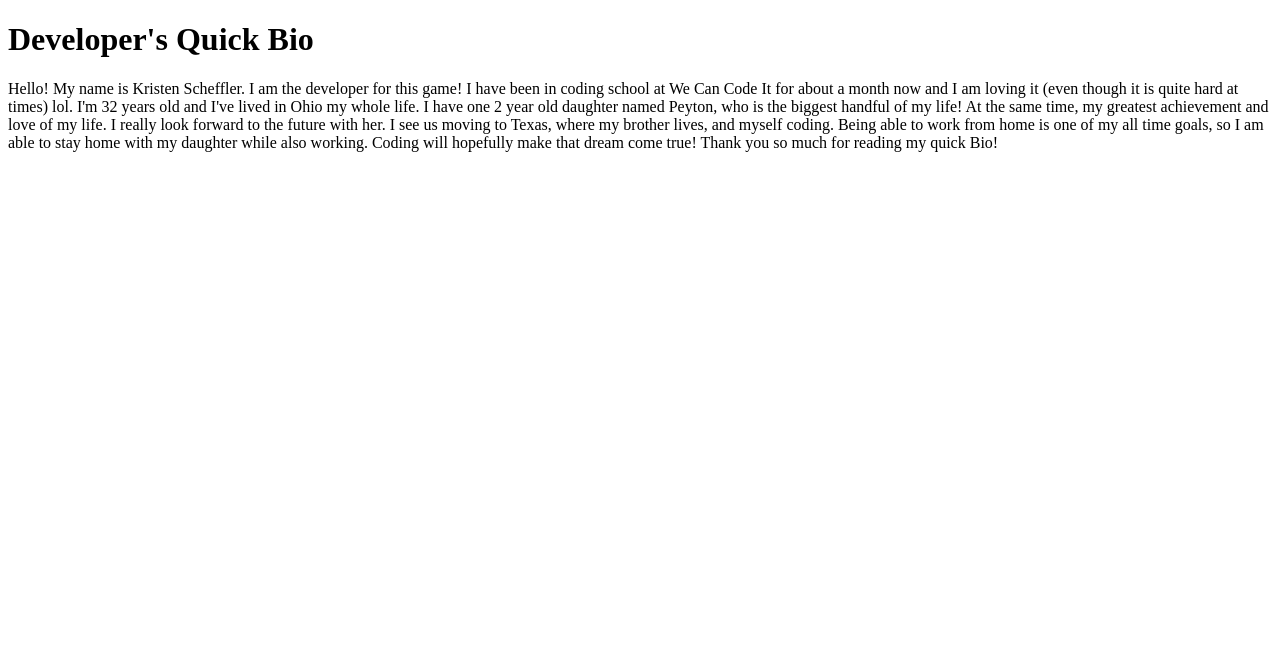
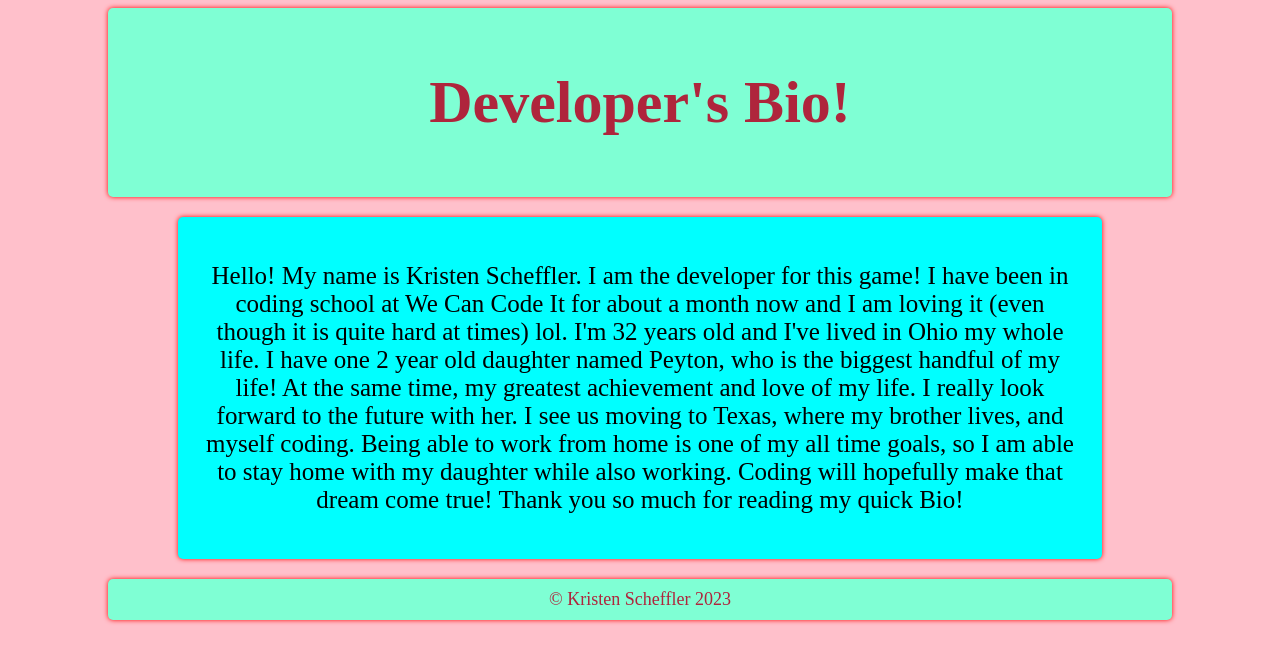
Before and after one commit to WeCanCodeIT/donut-clicker-KristenScheffler, a plain HTML site: page index2.html in a window 1280 px wide. Drawn offline with Linux system fonts and the light colour scheme.

Commit message:
Final update before turn in

```diff
--- a/app.js
+++ b/app.js
@@ -13,6 +13,7 @@ function resetGame() {
     updateAutoClickerCount();
     updateAutoClickerCost();
     updateDonutCount();
+    updateAutoClickerButtonState();
 }
 
 resetButton.addEventListener("click", resetGame);
--- a/index2.html
+++ b/index2.html
@@ -3,13 +3,23 @@
 <head>
     <meta charset="UTF-8">
     <meta name="viewport" content="width=device-width, initial-scale=1.0">
-    <title>Document</title>
+    <title>Developer's Bio</title>
+    <link rel="stylesheet" href="style2.css">
 </head>
 <body>
     <header>
-        <h1>Developer's Quick Bio</h1>
-        <p>Hello! My name is Kristen Scheffler. I am the developer for this game! I have been in coding school at We Can Code It for about a month now and I am loving it (even though it is quite hard at times) lol. I'm 32 years old and I've lived in Ohio my whole life. I have one 2 year old daughter named Peyton, who is the biggest handful of my life! At the same time, my greatest achievement and love of my life. I really look forward to the future with her. I see us moving to Texas, where my brother lives, and myself coding. Being able to work from home is one of my all time goals, so I am able to stay home with my daughter while also working. Coding will hopefully make that dream come true! Thank you so much for reading my quick Bio!</p>
+        <h1>Developer's Bio!</h1>
     </header>
+
+    <main>
+        <section>
+            <p>Hello! My name is Kristen Scheffler. I am the developer for this game! I have been in coding school at We Can Code It for about a month now and I am loving it (even though it is quite hard at times) lol. I'm 32 years old and I've lived in Ohio my whole life. I have one 2 year old daughter named Peyton, who is the biggest handful of my life! At the same time, my greatest achievement and love of my life. I really look forward to the future with her. I see us moving to Texas, where my brother lives, and myself coding. Being able to work from home is one of my all time goals, so I am able to stay home with my daughter while also working. Coding will hopefully make that dream come true! Thank you so much for reading my quick Bio!</p>
+        </section>
+    </main>
+
+    <footer>
+        &copy; Kristen Scheffler 2023
+    </footer>
 
 </body>
 </html>
--- a/style.css
+++ b/style.css
@@ -6,32 +6,59 @@
 .dropdown-content {
     display: none;
     position: absolute;
-    background-color: #f9f9f9;
+    background-color: aquamarine;
     min-width: 200px;
-    box-shadow: 0px 8px 16px 0px rgba(0,0,0,0.2);
-    z-index: 1;
+    box-shadow: 0px 8px 16px 0px pink;
 }
 
 .dropdown:hover .dropdown-content {
     display: block;
 }
 
-.modal {
-    display: none;
-    position: fixed;
-    top: 0;
-    left: 0;
-    width: 100%;
-    height: 100%;
-    background-color: rgba(0,0,0,0.7);
+.donutButton {
+    grid-row-start: 3;
+    grid-column-start: 3;
+    border-radius: 10px;
 }
 
-.modal-content {
-    position: absolute;
-    top: 50%;
-    left: 50%;
-    transform: translate(-50%, -50%);
-    background-color: #f9f9f9;
-    padding: 20px;
-    box-shadow: 0px 8px 16px 0px rgba(0,0,0,0.2);
+.donut-container {
+    grid-row-start: 4;
+    grid-column-start: 2;
+    text-align: center;
 }
+
+#resetButton {
+    grid-row-start: 6;
+    grid-column-start: 2;
+    border-radius: 10px;
+    background-color: aquamarine;
+    box-shadow: 0 4px 10px 6px purple;
+}
+
+.header-text {
+    text-align: center;
+    grid-row-start: 1;
+    grid-column-start: 1;
+    grid-column-end: 6;
+}
+
+.auto-clicker-container {
+    text-align: center;
+    grid-row-start: 4;
+    grid-column-start: 4;
+}
+
+#buyAutoClickerButton {
+    border-radius: 10px;
+    background-color: aquamarine;
+    box-shadow: 0 4px 10px 6px purple;
+    grid-row-start: 6;
+    grid-column-start: 4;
+}
+
+body {
+    display: grid;
+    grid-template-columns: 20% 20% 20% 20% 20%;
+    grid-template-rows: 20% 20% 20% 20% 20%;
+    background-color: pink;
+}
--- a/style2.css
+++ b/style2.css
@@ -0,0 +1,42 @@
+body {
+    background-color: pink;
+}
+
+header {
+    background-color: aquamarine;
+    color: rgb(175, 37, 60);
+    text-align: center;
+    padding: 20px;
+    border-radius: 5px;
+    box-shadow: 0px 0px 5px red;
+    font-size: 30px;
+    margin-left: 100px;
+    margin-right: 100px;
+}
+
+main {
+    padding: 20px;
+}
+
+section {
+    background-color: aqua;
+    padding: 20px;
+    border-radius: 5px;
+    box-shadow: 0px 0px 5px red;
+    font-size: 25px;
+    margin-left: 150px;
+    margin-right: 150px;
+    text-align: center;
+}
+
+footer {
+    background-color: aquamarine;
+    color: rgb(175, 37, 60);
+    text-align: center;
+    padding: 10px;
+    border-radius: 5px;
+    box-shadow: 0px 0px 5px red;
+    font-size: 18px;
+    margin-left: 100px;
+    margin-right: 100px;
+}
```
Also changed, not shown: index.html (+18 -17 lines).
